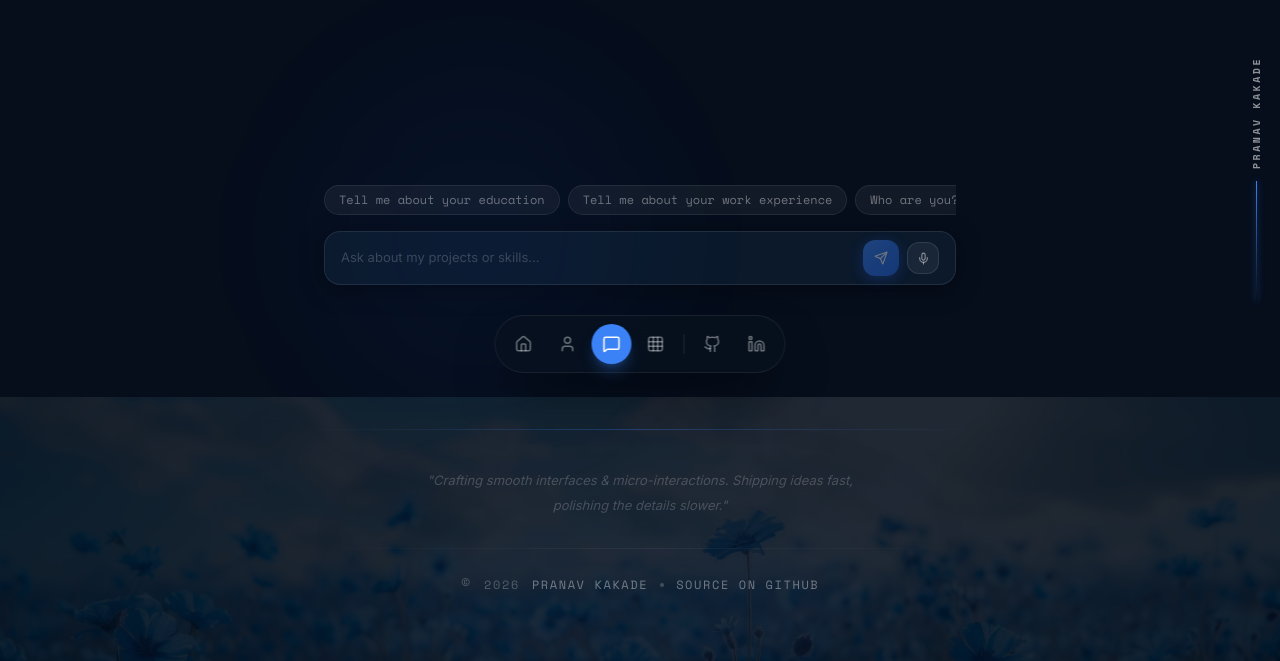
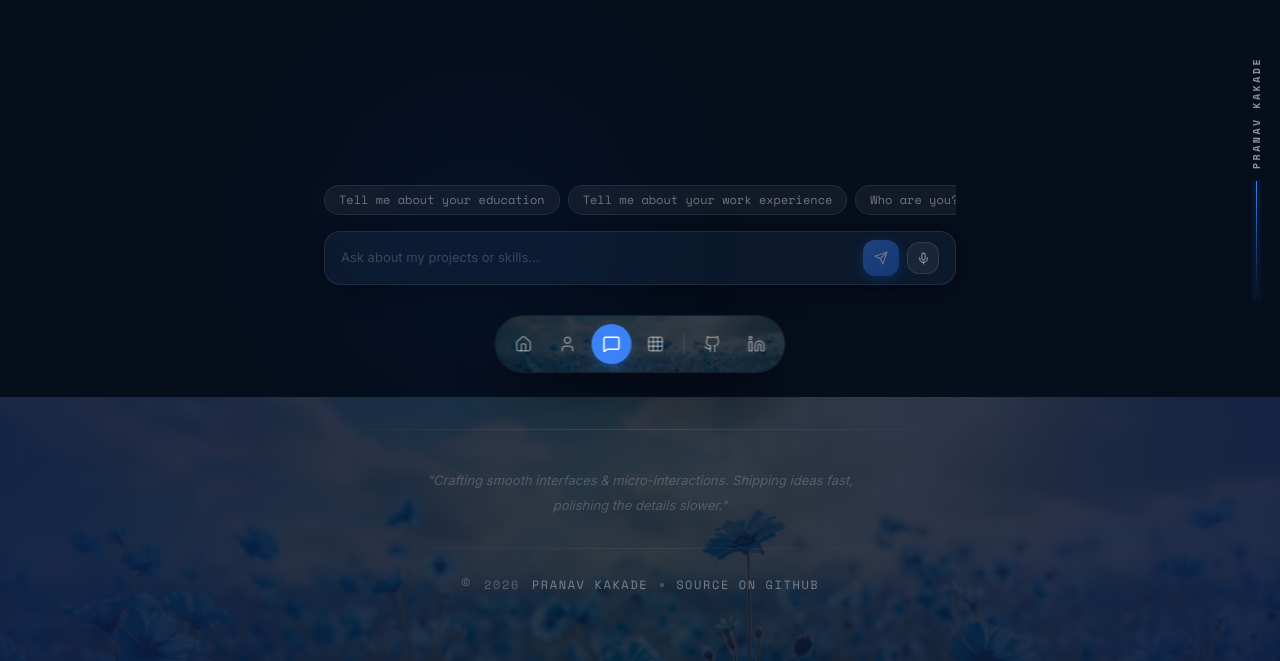
Before and after one commit to pranavdkakade/portfolio, a React (Vite) app in the folder frontend/: page /chat in a window 1280 px wide. Shown: the part 403-1064 px from the top of the page. Built offline with nearby package versions, Linux system fonts and the light colour scheme.

Commit message:
upadated links anf footer UI and BottomNav bar

```diff
--- a/frontend/src/components/BottomNav.jsx
+++ b/frontend/src/components/BottomNav.jsx
@@ -34,7 +34,13 @@ export default function BottomNav() {
         visible ? 'opacity-100 translate-y-0' : 'opacity-0 translate-y-6 pointer-events-none'
       }`}
     >
-      <div className="flex items-center gap-1 bg-[#07111F]/90 border border-white/[0.07] backdrop-blur-xl rounded-full px-2 py-2 shadow-2xl shadow-black/50">
+      <div className="relative overflow-hidden flex items-center gap-1 bg-[#07111F]/90 border border-white/[0.07] backdrop-blur-xl rounded-full px-2 py-2 shadow-2xl shadow-black/50">
+
+        {/* Background image */}
+        <div
+          className="absolute inset-0 bg-center bg-cover bg-no-repeat pointer-events-none"
+          style={{ backgroundImage: "url('/images/fbackimg.png')", opacity: 0.18 }}
+        />
 
         {/* Main nav links */}
         {navItems.map(({ to, icon: Icon, label }) => (
--- a/frontend/src/components/Footer.jsx
+++ b/frontend/src/components/Footer.jsx
@@ -5,11 +5,15 @@ export default function Footer() {
       {/* Background image */}
       <div
         className="absolute inset-0 bg-center bg-cover bg-no-repeat pointer-events-none"
-        style={{ backgroundImage: "url('/images/fbackimg.png')", opacity: 0.12 }}
+        style={{ backgroundImage: "url('/images/fbackimg.png')", opacity: 0.2 }}
       />
 
+      {/* Left and right dark blue fades matching home page mood */}
+      <div className="absolute inset-y-0 left-0 w-1/2 pointer-events-none bg-gradient-to-r from-blue-950/55 via-blue-900/22 to-transparent" />
+      <div className="absolute inset-y-0 right-0 w-1/2 pointer-events-none bg-gradient-to-l from-blue-950/55 via-blue-900/22 to-transparent" />
+
       {/* Ambient glow */}
-      <div className="absolute bottom-0 left-1/2 -translate-x-1/2 w-[500px] h-32 bg-accent/5 rounded-full blur-3xl pointer-events-none" />
+      <div className="absolute bottom-0 left-1/2 -translate-x-1/2 w-[500px] h-32 bg-blue-900/18 rounded-full blur-3xl pointer-events-none" />
 
       <div className="max-w-2xl mx-auto relative">
 
@@ -35,7 +39,7 @@ export default function Footer() {
           <span className="text-white/40 text-xs">PRANAV KAKADE</span>
           <span className="w-1 h-1 rounded-full bg-white/20" />
           <a
-            href="https://github.com/PranavKakade"
+            href="https://github.com/pranavdkakade"
             target="_blank"
             rel="noopener noreferrer"
             className="text-white/40 text-xs hover:text-accent transition-colors duration-200"
```
